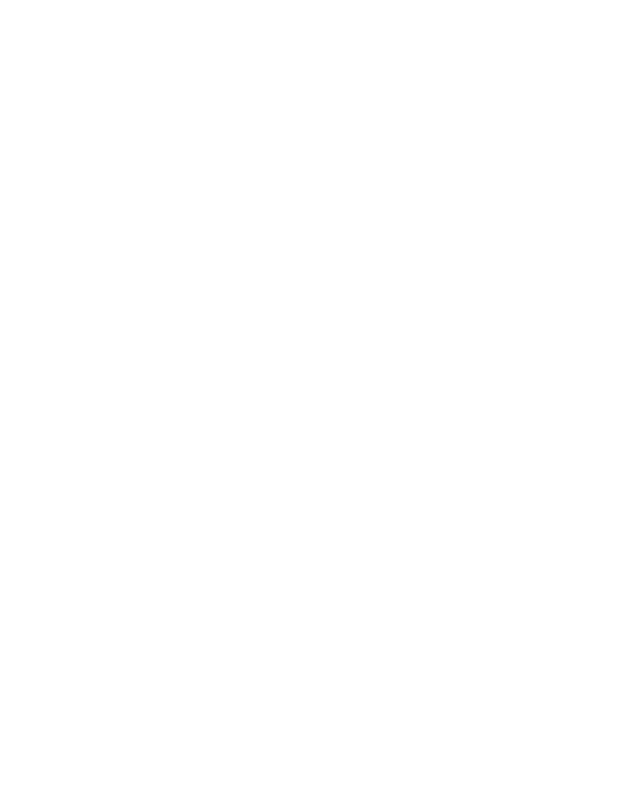
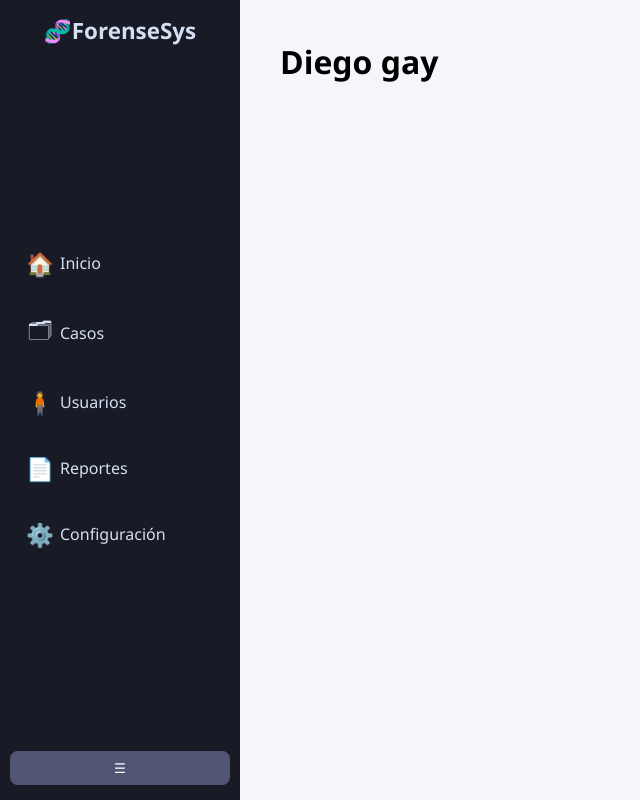
Before and after one commit to GerardoMejia1107/FOP, a plain HTML site: page Frontend/index.htm in a window 1280 px wide. Shown: the whole page, without its empty margins (0-640 px from the left). Drawn offline with Linux system fonts and the light colour scheme.

Commit message:
:memo: añadi navbar

```diff
--- /dev/null
+++ b/Frontend/css/style.css
@@ -0,0 +1,105 @@
+* {
+  margin: 0;
+  padding: 0;
+  box-sizing: border-box;
+  font-family: 'Segoe UI', sans-serif;
+}
+
+body {
+  display: flex;
+  min-height: 100vh;
+  background-color: #f4f6fb;
+}
+
+/* Sidebar */
+.sidebar {
+  position: fixed;
+  left: 0;
+  top: 0;
+  height: 100%;
+  width: 240px;
+  background-color: #181b26;
+  color: #fff;
+  transition: width 0.3s ease;
+  display: flex;
+  flex-direction: column;
+  justify-content: space-between;
+  padding: 15px 10px;
+}
+
+.logo {
+  display: flex;
+  align-items: center;
+  justify-content: center;
+  font-size: 1.4em;
+  color: #d5dff2;
+  font-weight: bold;
+}
+
+.nav-links {
+  list-style: none;
+}
+
+.nav-links li {
+  margin: 15px 0;
+}
+
+.nav-links a {
+  color: #d5dff2;
+  text-decoration: none;
+  padding: 10px;
+  display: flex;
+  align-items: center;
+  border-radius: 8px;
+  transition: background 0.3s;
+}
+
+.nav-links a:hover {
+  background-color: #4f5573;
+}
+
+.icon {
+  font-size: 1.4em;
+  width: 40px;
+  text-align: center;
+}
+
+.link-text {
+  transition: opacity 0.3s ease, visibility 0.3s ease;
+}
+
+.toggle-btn {
+  background-color: #4f5573;
+  color: #fff;
+  border: none;
+  padding: 8px;
+  border-radius: 8px;
+  cursor: pointer;
+  transition: background 0.3s;
+}
+
+.toggle-btn:hover {
+  background-color: #9fa7bf;
+}
+
+/* Contenido principal */
+.content {
+  margin-left: 240px;
+  padding: 40px;
+  transition: margin-left 0.3s ease;
+}
+
+/* Sidebar colapsado */
+.sidebar.collapsed {
+  width: 70px;
+}
+
+.sidebar.collapsed .logo-text,
+.sidebar.collapsed .link-text {
+  opacity: 0;
+  visibility: hidden;
+}
+
+.sidebar.collapsed .content {
+  margin-left: 70px;
+}
--- a/Frontend/index.htm
+++ b/Frontend/index.htm
@@ -1,11 +1,35 @@
 <!DOCTYPE html>
-<html lang="en">
+<html lang="es">
+
 <head>
     <meta charset="UTF-8">
     <meta name="viewport" content="width=device-width, initial-scale=1.0">
-    <title>Document</title>
+    <title>Panel Forense</title>
+    <link rel="stylesheet" href="css/style.css">
 </head>
+
 <body>
+    <div class="sidebar" id="sidebar">
+        <div class="logo">
+            🧬 <span class="logo-text">ForenseSys</span>
+        </div>
 
+        <ul class="nav-links">
+            <li><a href="#"><span class="icon">🏠</span><span class="link-text">Inicio</span></a></li>
+            <li><a href="#"><span class="icon">🗂</span><span class="link-text">Casos</span></a></li>
+            <li><a href="#"><span class="icon">🧍</span><span class="link-text">Usuarios</span></a></li>
+            <li><a href="#"><span class="icon">📄</span><span class="link-text">Reportes</span></a></li>
+            <li><a href="#"><span class="icon">⚙️</span><span class="link-text">Configuración</span></a></li>
+        </ul>
+
+        <button class="toggle-btn" id="toggleBtn">☰</button>
+    </div>
+
+    <main class="content">
+        <h1>Diego gay</h1>
+    </main>
+
+    <script src="js/script.js"></script>
 </body>
+
 </html>
--- /dev/null
+++ b/Frontend/js/script.js
@@ -0,0 +1,6 @@
+const sidebar = document.getElementById('sidebar');
+const toggleBtn = document.getElementById('toggleBtn');
+
+toggleBtn.addEventListener('click', () => {
+  sidebar.classList.toggle('collapsed');
+});
```
